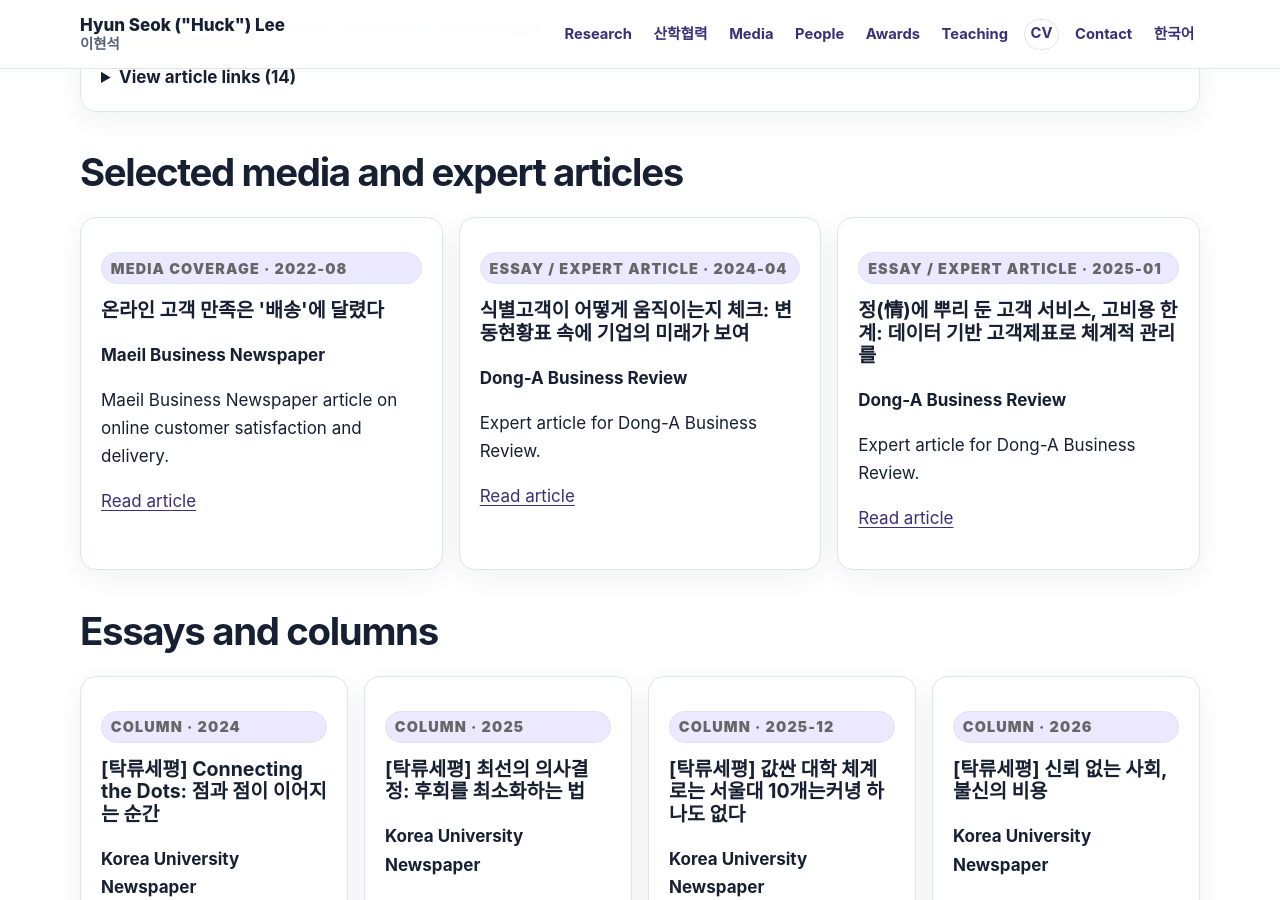
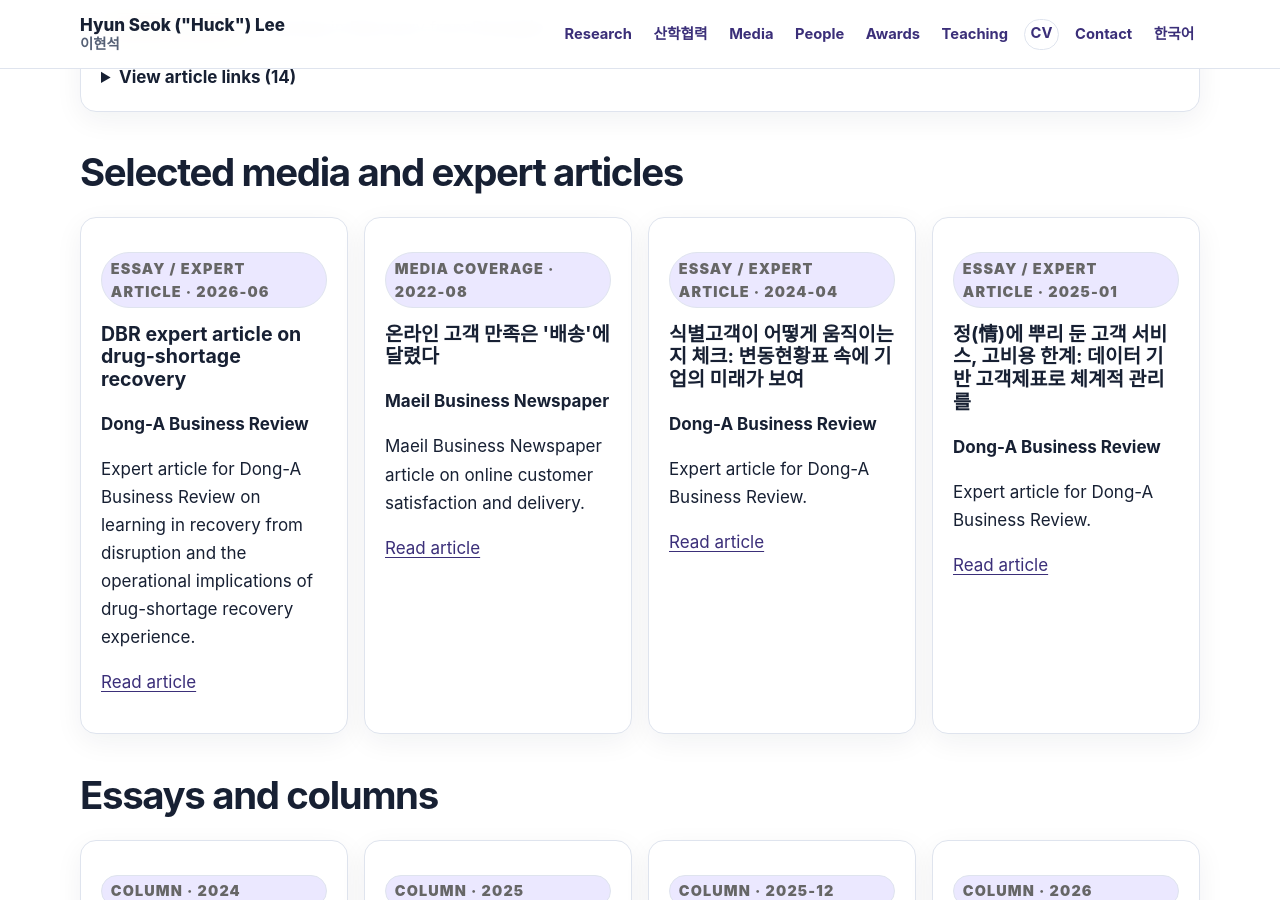
Before and after one commit to lordya2/lordya2.github.io, a Jekyll site: the page built from pages/media.md, in a window 1280 px wide and 900 px high, scrolled down 1017 px. Built offline with Jekyll 4.4.1, drawn with Linux system fonts in a browser that asks for light colours.

Commit message:
Add new DBR expert article to media page

```diff
--- a/_data/media_impact.yml
+++ b/_data/media_impact.yml
@@ -72,6 +72,13 @@ coverage_groups:
         url: 'https://www.lecturernews.com/news/articleView.html?idxno=204391'
 
 selected_media:
+  - title: 'DBR expert article on drug-shortage recovery'
+    outlet: 'Dong-A Business Review'
+    date: '2026-06'
+    url: 'https://dbr.donga.com/article/view/1201/article_no/12175'
+    summary: 'Expert article for Dong-A Business Review on learning in recovery from disruption and the operational implications of drug-shortage recovery experience.'
+    related_work: 'Learning in Recovery from Disruption'
+    type: 'Essay / Expert article'
   - title: "온라인 고객 만족은 '배송'에 달렸다"
     outlet: 'Maeil Business Newspaper'
     date: '2022-08'
```
